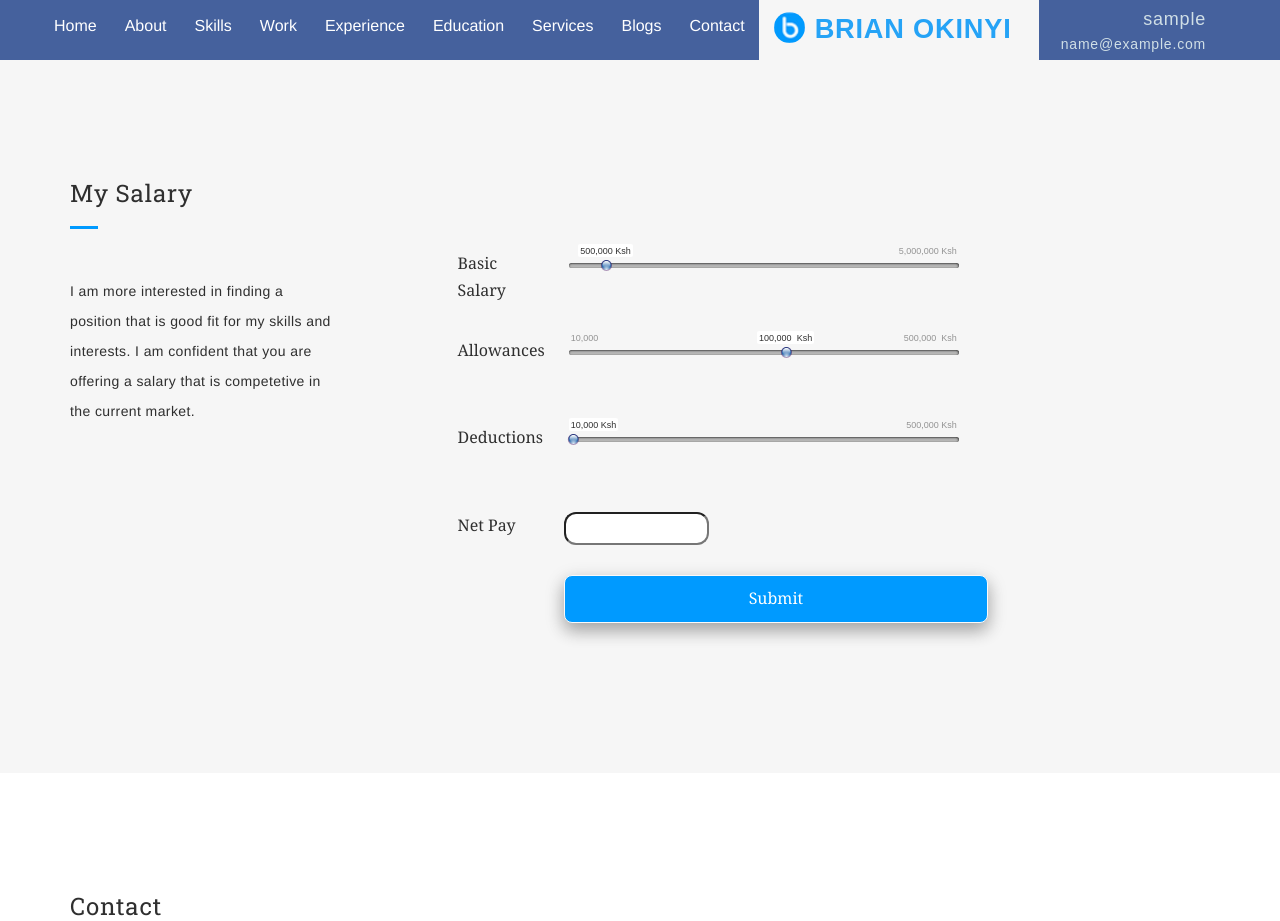
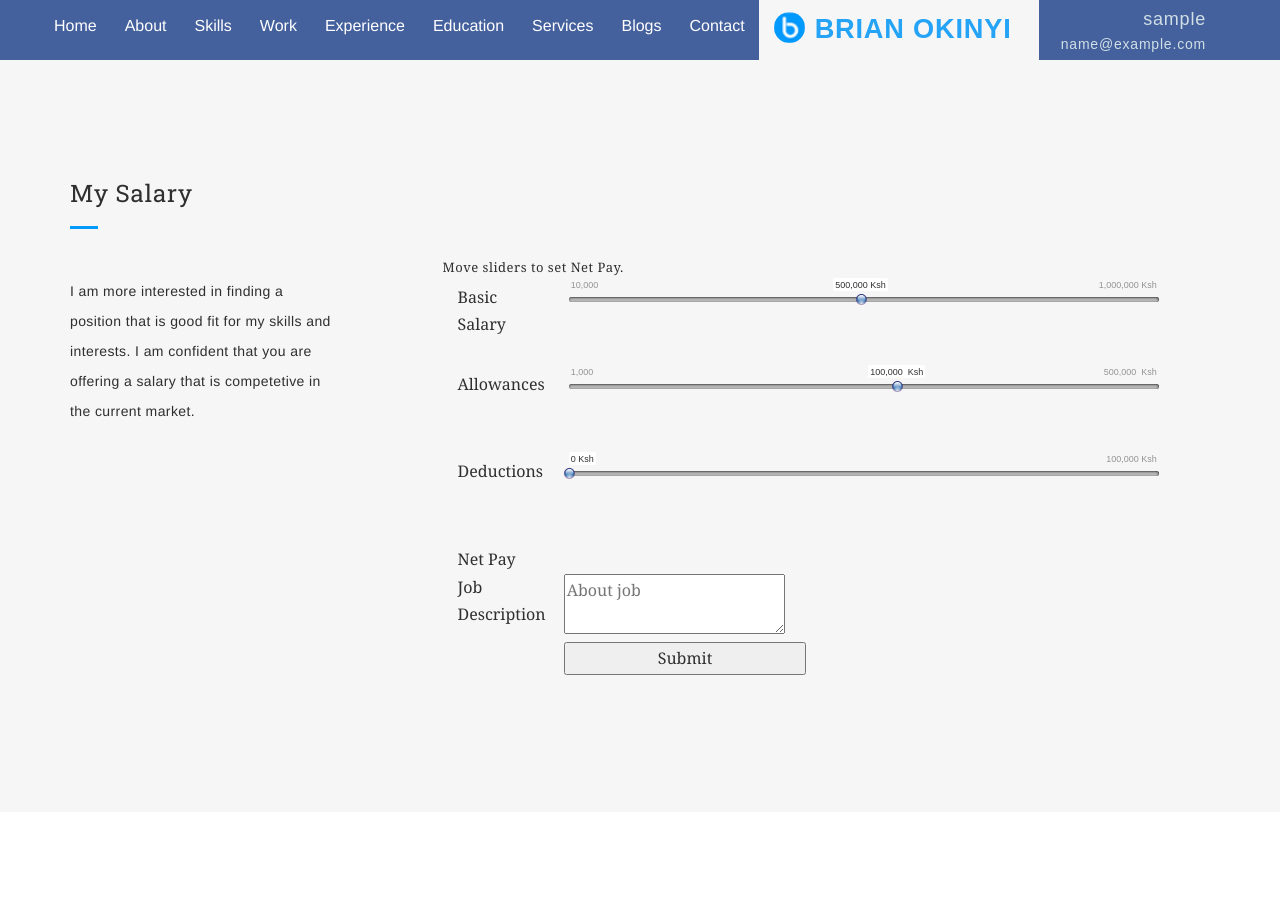
Before and after one commit to brianokinyi/my_portfolio, a PHP site: page /employer.php in a window 1280 px wide. Shown: the top 921 px of the page. Run offline with PHP 8.4, Linux system fonts and the light colour scheme; the visitor is signed in with stand-in values (Sample User, id 1); some libraries are stand-ins or nearby versions.

Commit message:
improved net pay button to a working output button

```diff
--- a/employer.php
+++ b/employer.php
@@ -106,42 +106,46 @@
       <div class="col-md-9 content-right">
         <div class="row">
           <div class="layout">
-        <div class="layout-slider" style="width: 100%">
-          <span class="col-md-2"> Basic Salary</span><span style="display: inline-block; width: 400px; padding: 0 5px;"><input id="SliderSingle" type="slider" name="basic" value="500000" /></span>
+            <form id="salary-input" action="scripts/salary.php" method="POST" onclick="net.value=parseInt(SliderSingle.value)+parseInt(Slider2.value)-parseInt(Slider1.value)">
+              <div class="slider-desc">
+                <p>Move sliders to set Net Pay.</p>
+              </div>
+              <div class="layout-slider" style="width: 100%;">
+                <span class="col-md-2"> Basic Salary</span><span style="display: inline-block; width: 600px; padding: 0 5px;"><input id="SliderSingle" type="slider" name="basic" value="500000" /></span>
               </div>
               <script type="text/javascript" charset="utf-8">
-          jQuery("#SliderSingle").slider({ from: 30000, to: 5000000, step: 5000, round: 5, dimension: '&nbsp;Ksh', skin: "round" });
-
+                jQuery("#SliderSingle").slider({ from: 10000, to: 1000000, step: 5000, smooth: true, round: 0, dimension: '&nbsp;Ksh', skin: "round" });
               </script>
               <!-- //End Basic Salary-->
 
 
               <div class="layout-slider">
-          <span class="col-md-2">Allowances</span><span style="display: inline-block; width: 400px; padding: 0 5px;"><input id="Slider2" type="slider" name="allowances" value="100000" /></span>
+                <span class="col-md-2">Allowances</span><span style="display: inline-block; width: 600px; padding: 0 5px;"><input id="Slider2" type="slider" name="allowances" value="100000" /></span>
               </div>
               <script type="text/javascript" charset="utf-8">
-          jQuery("#Slider2").slider({ from: 10000, to: 500000, heterogeneity: ['50/50000'], step: 1000, dimension: '&nbsp; Ksh', skin: "round" });
+                jQuery("#Slider2").slider({ from: 1000, to: 500000, heterogeneity: ['50/50000'], step: 1000, dimension: '&nbsp; Ksh', skin: "round" });
               </script>
               <!-- //End Allowances-->
 
               <div class="layout-slider" style="width: 100%">
-          <span class="col-md-2">Deductions</span><span style="display: inline-block; width: 400px; padding: 0 5px;"><input id="Slider1" type="slider" name="deductions" value="10000" /></span>
+                <span class="col-md-2">Deductions</span><span style="display: inline-block; width: 600px; padding: 0 5px;"><input id="Slider1" type="slider" name="deductions" value="0" /></span>
               </div>
               <script type="text/javascript" charset="utf-8">
-          jQuery("#Slider1").slider({ from: 5000, to: 500000, step: 500, smooth: true, round: 0, dimension: "&nbsp;Ksh ", skin: "round" });
+                jQuery("#Slider1").slider({ from: 0, to: 100000, step: 500, smooth: true, round: 0, dimension: "&nbsp;Ksh ", skin: "round" });
               </script>
               <!-- //End Deductions-->
 
               <div>
-          <span class="col-md-2">Net Pay</span><input type="text" name="net" id="salary" value="" style="width: 20%; border-radius: 12px;font-family: Arial, Helvetica, sans-serif; text-align: center;"><br>
+                <span class="col-md-2">Net Pay</span><output name="net" id="salary" value="" class="netSalary"><br><span class="col-md-2" style="float: right;"></span>
               </div>
-        <div class="button">
-          <span class="col-md-2"></span><input type="submit" name="submit" value="Submit" id="btn1" class="col-md-7" style="margin: 30px 0; height: 3em; border-radius: 8px; background-color: #009aff; border: 1px solid rgb(250, 250, 250); color: #fff; box-shadow: 0 8px 16px 0 rgba(0,0,0,0.2), 0 6px 20px 0 rgba(0,0,0,0.19);">
+              <div>
+                <span class="col-md-2">Job Description</span><textarea name="description" placeholder="About job" value="" class="description"></textarea></span>
               </div>
-
+              <div>
+                <span class="col-md-2"></span><input type="submit" name="submit" value="Submit" id="submit" class="col-md-4 salaryButton">
+              </div>
               <!-- //End Net Salary-->
-
-
+            </form>
       </div><!-- //End Container-->
         </div>
       </div>
@@ -223,17 +227,6 @@
     <!--/.CONTENT-WRAP END-->
     </div>
 
-    <script type="text/javascript">
-    jQuery(".jslider-pointer").mousedown(function(){
-      $("#salary").val("200000");
-      $("#salary").val(500);
-    });
-    jQuery("#btn1").click(function(){
-      var value = $(".jslider-pointer").slider("value");
-    });
-  </script>
-
-
     <script src="js/jquery-1.9.1.min.js" type="text/javascript"></script>
     <script src="js/jquery.appear.js" type="text/javascript"></script>
     <script src="js/bootstrap.min.js" type="text/javascript"></script>
```
Lines whose indentation alone changed are shown as unchanged.
